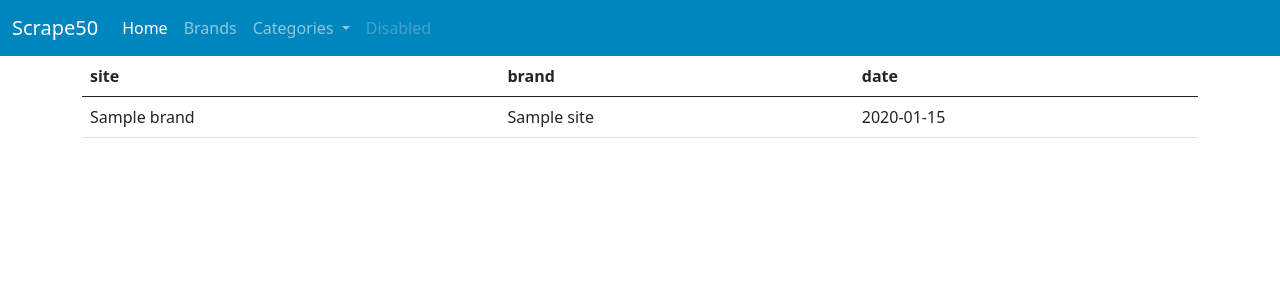
After one commit to languephone/Scrape50, a Flask app: template templates/brand.html in a window 1280 px wide. The commit adds this page. Shown: the top 300 px of the page. Run offline with Flask 2, Linux system fonts and the light colour scheme; the template is opened without the code that fills it: most values are stand-ins (such as "Sample title", 1, 10 or a date in 2020).

Commit message:
Added 'brand' route and page to display list of brands.

```diff
--- /dev/null
+++ b/templates/brand.html
@@ -0,0 +1,24 @@
+{% extends "layout.html" %}
+
+{% block main %}
+        <div class="container">
+            <table class="table">
+                <thead>
+                    <tr>
+                        <th scope="col">site</th>
+                        <th scope="col">brand</th>
+                        <th scope="col">date</th>
+                    </tr>
+                </thead>
+                <tbody>
+                {% for brand in brands %}
+                    <tr>
+                        <td>{{ brand['brand'] }}</td>
+                        <td>{{ brand['site'] }}</td>
+                        <td>{{ brand['scrapedate'] }}</td>
+                    </tr>
+                {% endfor %}
+                </tbody>
+            </table>
+        </div>
+{% endblock %}
--- a/templates/layout.html
+++ b/templates/layout.html
@@ -24,10 +24,10 @@
                 <div class="collapse navbar-collapse" id="navbarSupportedContent">
                     <ul class="navbar-nav me-auto mb-2 mb-lg-0">
                         <li class="nav-item">
-                            <a class="nav-link active" aria-current="page" href="#">Home</a>
+                            <a class="nav-link active" aria-current="page" href="/">Home</a>
                         </li>
                         <li class="nav-item">
-                            <a class="nav-link" href="#">Link</a>
+                            <a class="nav-link" href="/brands">Brands</a>
                         </li>
                         <li class="nav-item dropdown">
                             <a class="nav-link dropdown-toggle" href="/" id="navbarDropdown" role="button" data-bs-toggle="dropdown" aria-expanded="false">
```
